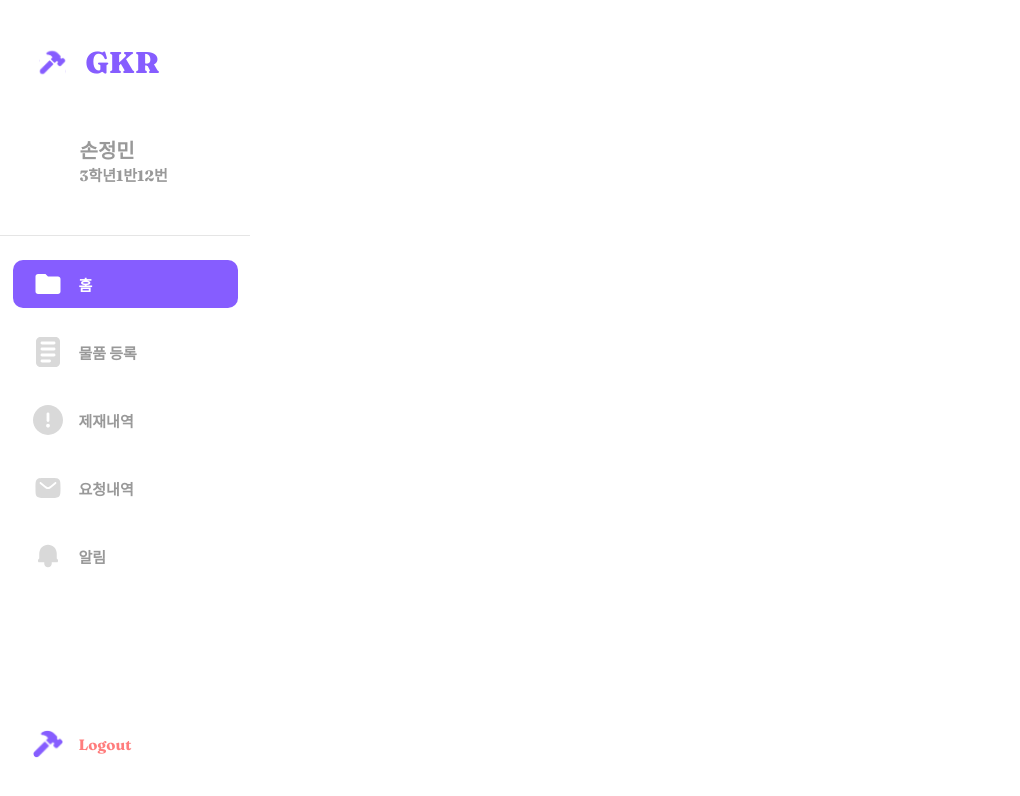
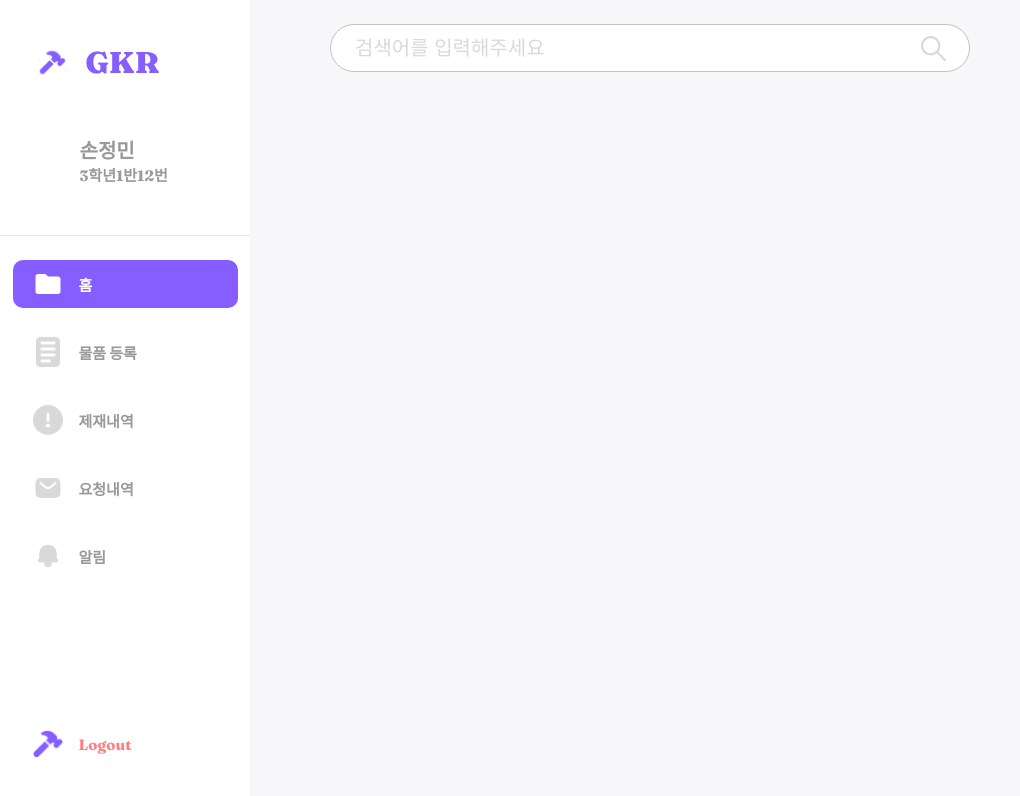
Before and after one commit to Team-Ampersand/GKR-Frontend, a Next.js app: page /home in a window 1280 px wide. Shown: the top 796 px of the page, without its empty margins (0-1020 px from the left). Built offline with nearby package versions, Linux system fonts and the light colour scheme.

Commit message:
💄 Add: 검색바 퍼블리싱

```diff
--- a/src/app/home/page.tsx
+++ b/src/app/home/page.tsx
@@ -1,8 +1,17 @@
 'use client';
-
+import { HomeTemplate } from 'components/Home/template/style';
+import SearchField from 'components/common/molecules/SearchField';
 import Sidebar from 'components/common/organisms/Sidebar';
+import { CommonTemplate } from 'components/common/templates/CommonTemplate/style';
 
 const HomePage = () => {
-  return <Sidebar />;
+  return (
+    <CommonTemplate>
+      <Sidebar />
+      <HomeTemplate>
+        <SearchField />
+      </HomeTemplate>
+    </CommonTemplate>
+  );
 };
 export default HomePage;
--- a/src/asset/svg/index.ts
+++ b/src/asset/svg/index.ts
@@ -9,6 +9,7 @@ import GKRLogoA from 'asset/svg/GKRLogoA.svg';
 import Document from 'asset/svg/Document.svg';
 import Cution from 'asset/svg/Cution.svg';
 import Letter from 'asset/svg/Letter.svg';
+import Magnifier from 'asset/svg/Magnifier.svg';
 
 export {
   GauthLgo,
@@ -22,4 +23,5 @@ export {
   Document,
   Cution,
   Letter,
+  Magnifier,
 };
--- /dev/null
+++ b/src/components/Home/template/style.ts
@@ -0,0 +1,8 @@
+import styled from '@emotion/styled';
+import { MainTemplates } from 'components/common/templates/style';
+import { Palette } from 'style/global';
+
+export const HomeTemplate = styled(MainTemplates)`
+  background-color: ${Palette.BACKGROUND_BG};
+  padding: 24px 80px;
+`;
--- /dev/null
+++ b/src/components/common/molecules/SearchField/index.tsx
@@ -0,0 +1,40 @@
+import { useState } from 'react';
+import { useForm } from 'react-hook-form';
+import * as S from './style';
+import { useRecoilValue } from 'recoil';
+import { roleType } from 'recoilAtoms';
+import { Magnifier } from 'asset/svg';
+
+const SearchField = () => {
+  const [timer, setTimer] = useState<NodeJS.Timeout>();
+  const { register, getValues } = useForm<{ text: string }>({
+    defaultValues: { text: '' },
+  });
+
+  const role = useRecoilValue(roleType);
+
+  const onChange = (e: string) => {
+    clearTimeout(timer);
+
+    const a = setTimeout(() => {
+      console.log(getValues('text'));
+    }, 500);
+
+    setTimer(a);
+  };
+
+  return (
+    <S.Label
+      {...register('text', {
+        onChange: onChange,
+      })}
+    >
+      <S.Input role={role} type="text" placeholder="검색어를 입력해주세요" />
+      <S.SearchIcon>
+        <Magnifier />
+      </S.SearchIcon>
+    </S.Label>
+  );
+};
+
+export default SearchField;
--- /dev/null
+++ b/src/components/common/molecules/SearchField/style.ts
@@ -0,0 +1,37 @@
+import styled from '@emotion/styled';
+import { Palette } from 'style/global';
+
+export const Label = styled.label`
+  position: relative;
+  width: 640px;
+  height: 48px;
+`;
+
+export const Input = styled.input<{ role: string }>`
+  width: 100%;
+  height: 100%;
+  border-radius: 30px;
+  border: 1px solid ${Palette.NATURAL_N4};
+  color: ${Palette.NATURAL_N4};
+  padding: 12px 24px;
+  transition: all 0.3s;
+  font-size: 20px;
+  outline: none;
+
+  ::placeholder {
+    color: ${Palette.NATURAL_N3};
+  }
+
+  :focus {
+    border: 1px solid
+      ${({ role }) =>
+        role === 'admin' ? Palette.PRIMARY_P5 : Palette.PRIMARY_P2};
+    color: ${Palette.NATURAL_N1};
+  }
+`;
+
+export const SearchIcon = styled.div`
+  position: absolute;
+  top: 25%;
+  right: 24px;
+`;
```
Also changed, not shown: src/asset/svg/Magnifier.svg (added).
